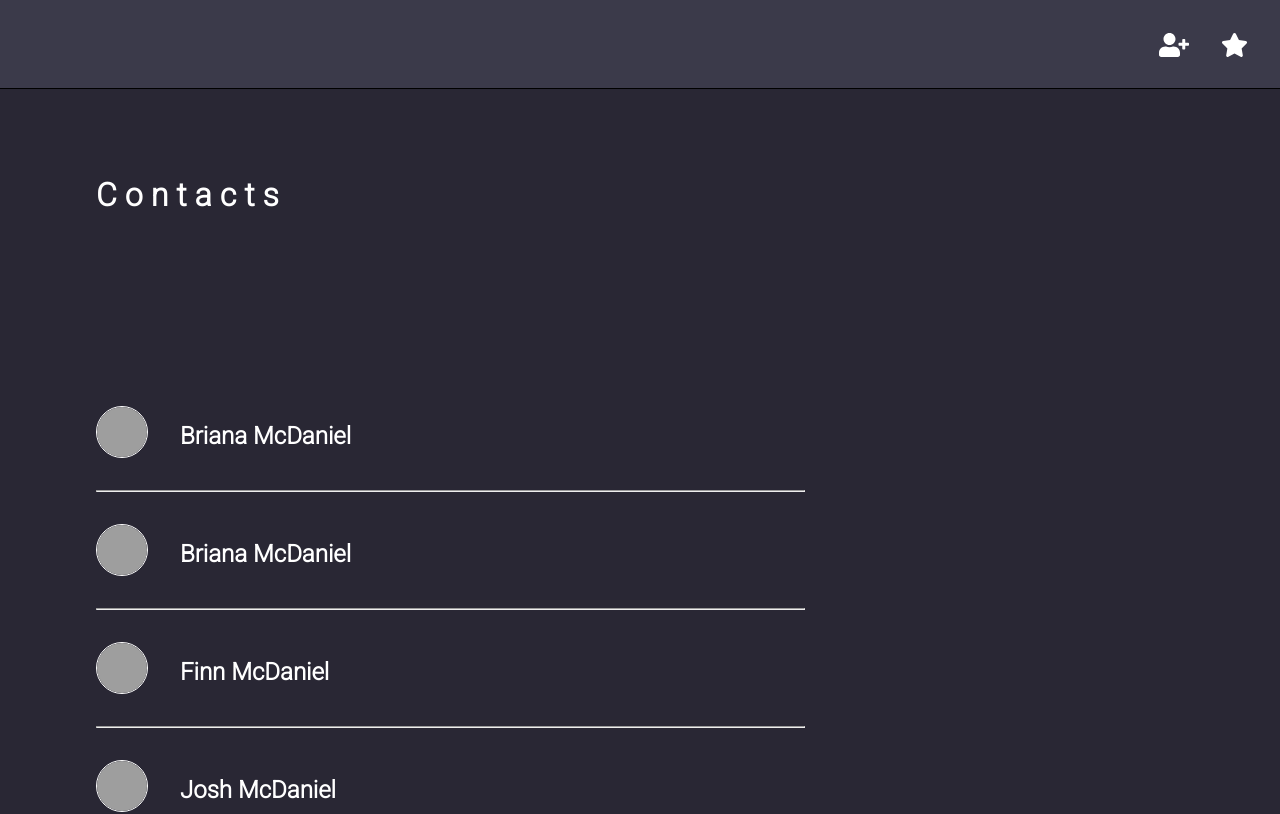
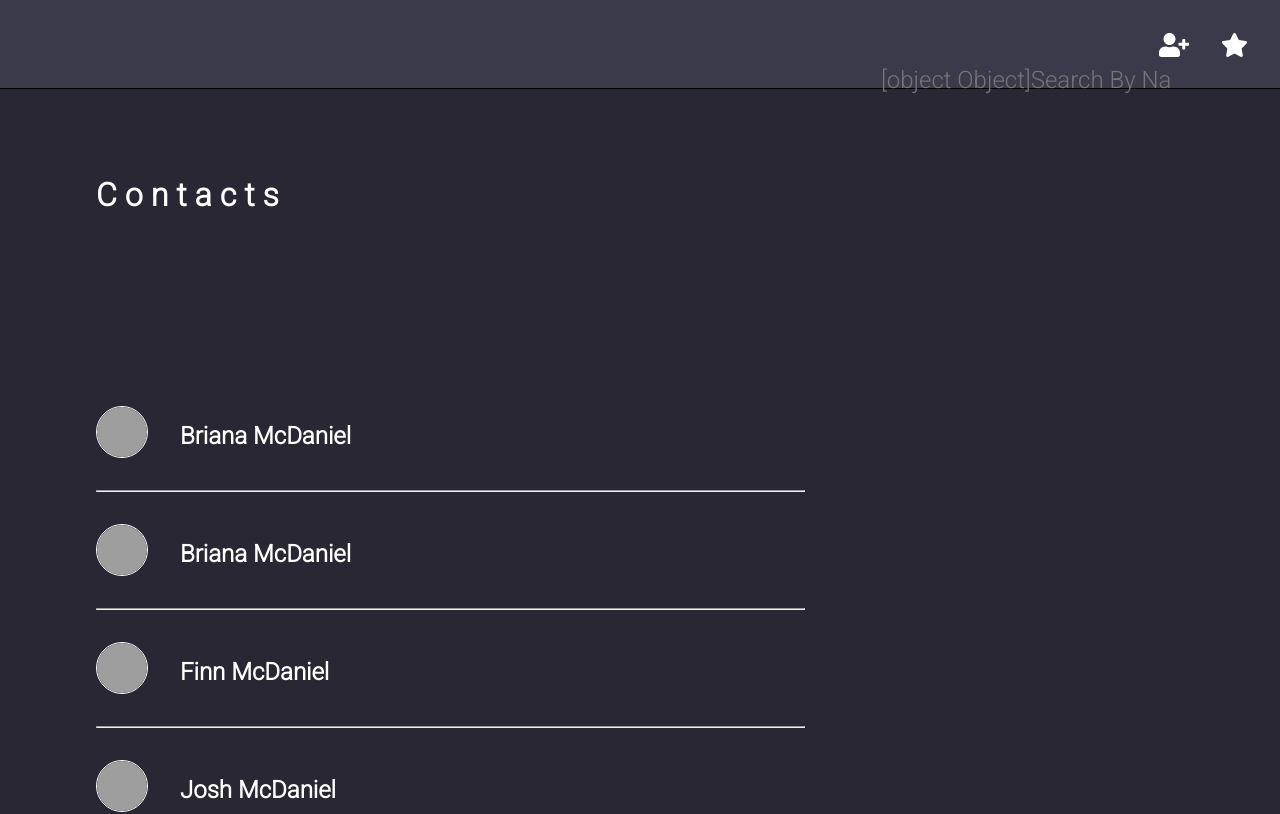
Before and after one commit to mcdanije22/new_contact_app, a React (Create React App) app: page / in a window 1280 px wide. Shown: the top 814 px of the page. Built offline with nearby package versions, Linux system fonts and the light colour scheme; grey boxes are pictures that could not be loaded.

Commit message:
working on ui

```diff
--- a/src/App.js
+++ b/src/App.js
@@ -295,6 +295,18 @@ console.log(contacts)
         clearAddForm = {this.clearAddForm}
         />
           <div id = 'main'>
+          <NavigationBar
+          modalToggle = {this.addFormModalToggle}
+          toggleSearchField={this.toggleSearchField}
+          toggleFavoriteList = {this.toggleFavoriteList}
+          showFavorites = {this.state.showFavorites}
+          searchFieldToggle={this.state.searchFieldToggle}
+          addFormModal={this.state.addFormModal}
+          searchField = {this.state.searchField}
+          inputChange={this.inputChange}
+          searchFieldToggle={this.state.searchFieldToggle}
+
+          />
             <h1 id='contactCount'>
              Contacts
             </h1>
@@ -321,20 +333,8 @@ console.log(contacts)
             showFavorites={this.state.showFavorites}
             searchFieldToggle={this.state.searchFieldToggle}
           />
-          <SearchField
-            searchField = {this.state.searchField}
-            inputChange={this.inputChange}
-            searchFieldToggle={this.state.searchFieldToggle}
 
-          />
-          <NavigationBar
-          modalToggle = {this.addFormModalToggle}
-          toggleSearchField={this.toggleSearchField}
-          toggleFavoriteList = {this.toggleFavoriteList}
-          showFavorites = {this.state.showFavorites}
-          searchFieldToggle={this.state.searchFieldToggle}
-          addFormModal={this.state.addFormModal}
-          />
+
            </div>
         </div>
     );
--- a/src/components/navigationBar/NavigationBar.js
+++ b/src/components/navigationBar/NavigationBar.js
@@ -2,6 +2,7 @@ import React from 'react';
 import { FontAwesomeIcon } from '@fortawesome/react-fontawesome';
 import { faSearch, faUserPlus, faStar } from '@fortawesome/free-solid-svg-icons';
 import './navigationBar.scss';
+import SearchField from './searchField/SearchField'
 
 
 const NavigationBar = ({
@@ -10,19 +11,20 @@ const NavigationBar = ({
     toggleFavoriteList,
     showFavorites,
     searchFieldToggle,
-    addFormModal
+    addFormModal,
+    searchField,
+    inputChange,
 })=>{
 
     return(
             <ul id ='nav'>
                 <li>
-                    <button
-                    type='button'
-                    id ='searchBtn'
-                    style={{color:searchFieldToggle?'#5299ED':'white'}}
-                    onClick={toggleSearchField}>
-                    <FontAwesomeIcon icon={faSearch} />
-                    </button>
+                <SearchField
+                searchField = {searchField}
+                inputChange={inputChange}
+                searchFieldToggle={searchFieldToggle}
+                />
+
                 </li>
 
 
--- a/src/components/navigationBar/navigationBar.scss
+++ b/src/components/navigationBar/navigationBar.scss
@@ -12,7 +12,6 @@ $desktop:1024px;
           background:#292734;
         // background: linear-gradient(185deg, rgba(59,69,102,1) 0%, rgba(40,46,73,1) 100%);
           padding:2rem 0 2rem 0;
-          bottom:0;
           width:100%;
           display:flex;
           justify-content: space-around;
@@ -29,29 +28,7 @@ $desktop:1024px;
 }
 
 @include desktop{
-//   #nav{
-//   justify-content: center;
-//   top:0;
-//   height: 1.5rem;
-//   background: #3B3A4A;
-//   border-bottom: solid black 1px;
-//   .navLine{
-//     display:block;
-//     height: 4rem;
-//   }
-//   #searchBtn{
-//     font-size:1.5rem;
-//     margin-right:88rem;
-//     margin-left:8rem;
-//   }
-//   #addBtn, #favBtn{
-//     font-size:1.5rem;
-//     margin-left:2rem;
-//     }
-//     #favBtn{
-//       margin-right:5rem;
-//     }
-//   }
+
   #nav{
     list-style: none;
     display:flex;
--- a/src/components/searchField/SearchField.js
+++ b/src/components/navigationBar/searchField/SearchField.js
@@ -1,11 +1,16 @@
 import React from 'react';
 import './searchField.scss';
+import { FontAwesomeIcon } from '@fortawesome/react-fontawesome';
+import { faSearch } from '@fortawesome/free-solid-svg-icons';
+
+
 
 const SearchField = ({
     searchField,
     inputChange,
     searchFieldToggle,
 }) =>{
+    const icon = <FontAwesomeIcon id ='searchBtn' icon={faSearch} />
     return(
         <React.Fragment >
             <input
@@ -13,9 +18,8 @@ const SearchField = ({
             id='searchFieldInput'
             name='searchField'
             value={searchField}
-            style={{display: searchFieldToggle? 'block' : 'none'}}
             onChange={inputChange}
-            placeholder={'Search By Name...'}
+            placeholder={`${icon}Search By Name...`}
             />
             {console.log(searchField)}
 
--- a/src/components/searchField/searchField.scss
+++ b/src/components/navigationBar/searchField/searchField.scss
@@ -8,10 +8,6 @@ $desktop:1024px;
 #searchFieldInput{
     width:70%;
     font-size:3rem;
-    margin-bottom:11rem;
-    margin-left:9rem;
-    position: fixed;
-    bottom:0;
     text-align:center;
     border-radius: 50rem;
     padding:1rem;
```
